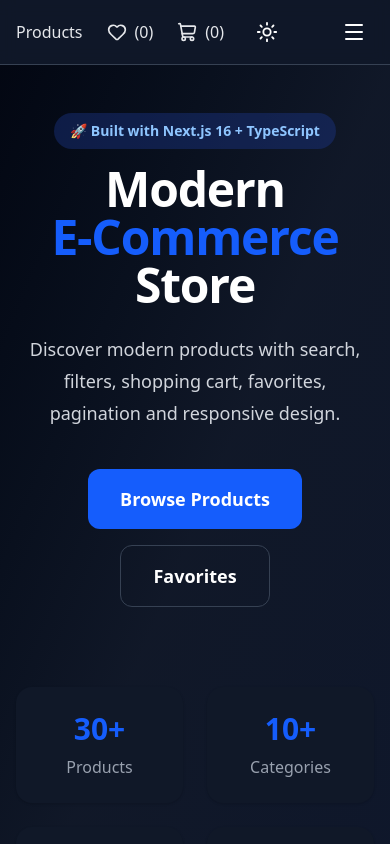
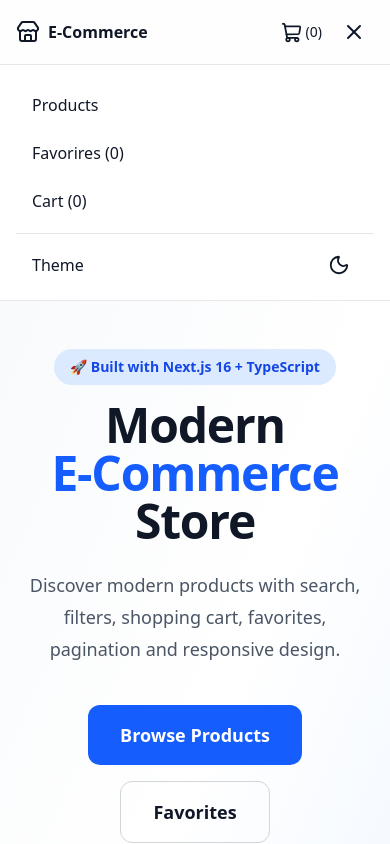
Before and after one commit to mshchebetiuk/e-commerce, a Next.js app: page / in a window 390 px wide. Both pictures are taken after a click on the button "Toggle menu". Shown: the top 844 px of the page. Built offline with nearby package versions, Linux system fonts and the light colour scheme.

Commit message:
fix: improve mobile header responsiveness

```diff
--- a/src/components/layout/Header.tsx
+++ b/src/components/layout/Header.tsx
@@ -1,12 +1,19 @@
 'use client';
 
 import Link from 'next/link';
-import { ShoppingCart, Heart, Store, Menu, X } from 'lucide-react';
+import {
+    ShoppingCart,
+    Heart,
+    Store,
+    Menu,
+    X
+} from 'lucide-react';
 
 import { useState } from 'react';
+import dynamic from 'next/dynamic';
+
 import { useCart } from '@/context/CartContext';
 import { useFavorites } from '@/context/FavoritesContext';
-import dynamic from 'next/dynamic';
 
 const ThemeToggle = dynamic(
     () => import('@/components/ThemeToggle').then((mod) => mod.ThemeToggle),
@@ -27,16 +34,19 @@ export function Header() {
 
     return (
         <header className="sticky top-0 z-50 border-b border-gray-200 bg-white/80 backdrop-blur transition-colors dark:border-gray-700 dark:bg-gray-900/80">
-            <div className="mx-auto flex h-16 max-w-7xl items-center justify-between px-4">
+            <div className="mx-auto flex h-16 max-w-7xl items-center justify-between gap-3 px-4">
                 <Link
                     href="/"
-                    className='hidden items-center gap-2 text-xl font-bold transition-colors md:flex dark:text-white'
+                    className='flex shirk-0 items-center gap-2 font-bold transition-colors dark:text-white'
                 >
-                    <Store size={28} />
-                    <span>E-Commerce</span>
+                    <Store size={24} />
+
+                    <span className=''>
+                        E-Commerce
+                    </span>
                 </Link>
 
-                <nav className="flex items-center gap-6">
+                <nav className="hidden items-center gap-6 md:flex">
                     <Link
                         href='/products'
                         className='transition-colors hover:text-blue-600 dark:text-gray-200'
@@ -63,13 +73,30 @@ export function Header() {
                     <ThemeToggle />
                 </nav>
 
-                <button
-                    onClick={() => setIsMenuOpen(!isMenuOpen)}
-                    className='cursor-pointer rounded-lg p-2 transition-colors hover:bg-gray-100 md:hidden dark:text-white dark:hover:bg-gray-800'
-                    aria-label='Toggle menu'
-                >
-                    {isMenuOpen ? <X size={24} /> : <Menu size={24} />}
-                </button>
+                <div className="flex items-center gap-1 md:hidden">
+                    <Link
+                        href='/cart'
+                        className='flex items-center gap-1 rounded-lg p-2 transition-colors hover:bg-gray-100 dark:text-gray-200 dark:hover:bg-gray-800'
+                        aria-label={`Shopping cart with ${totalItems} items`}
+                    >
+                        <ShoppingCart size={21} />
+                        <span className="text-sm">({totalItems})</span>
+                    </Link>
+
+                    <button
+                        type='button'
+                        onClick={() => setIsMenuOpen((prev) => !prev)}
+                        className='cursor-pointer rounded-lg p-2 transition-colors hover:bg-gray-100 dark:text-white dark:hover:bg-gray-800'
+                        aria-label="Toggle menu"
+                        aria-expanded={isMenuOpen}
+                    >
+                        {isMenuOpen ? (
+                            <X size={24} />
+                        ) : (
+                            <Menu size={24} />
+                        )}
+                    </button>
+                </div>
             </div>
 
             {isMenuOpen && (
@@ -88,7 +115,8 @@ export function Header() {
                             onClick={() => setIsMenuOpen(false)}
                             className='rounded-lg px-4 py-3 transition-colors hover:bg-gray-100 dark:text-gray-200 dark:hover:bg-gray-800'
                         >
-                            Favorites ({favorites.length})
+                            <span>Favorires</span>{' '}
+                            <span>({favorites.length})</span>
                         </Link>
 
                         <Link
@@ -96,8 +124,17 @@ export function Header() {
                             onClick={() => setIsMenuOpen(false)}
                             className='rounded-lg px-4 py-3 transition-colors hover:bg-gray-100 dark:text-gray-200 dark:hover:bg-gray-800'
                         >
-                            Cart ({totalItems})
+                            <span>Cart</span>{' '}
+                            <span>({totalItems})</span>
                         </Link>
+
+                        <div className="mt-2 flex items-center justify-between border-t border-gray-200 px-4 pt-3 dark:border-gray-700">
+                            <span className="dark:text-gray-200">
+                                Theme
+                            </span>
+
+                            <ThemeToggle />
+                        </div>
                     </nav>
                 </div>
             )}
```
